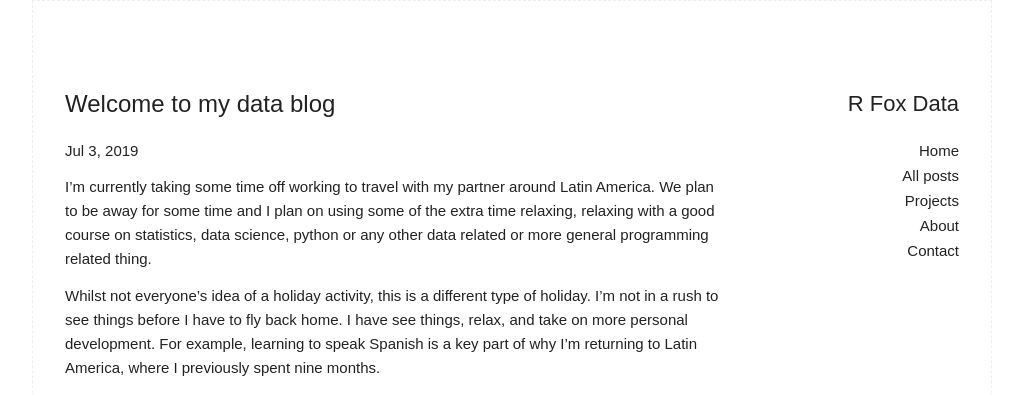
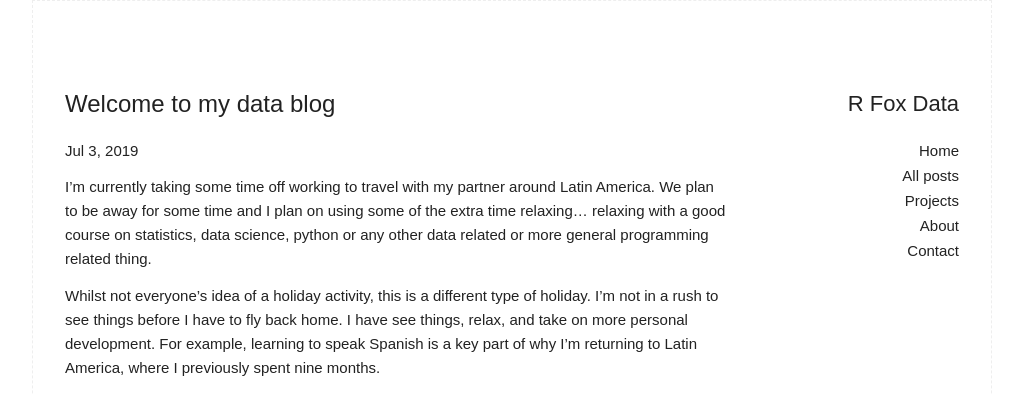
Before and after one commit to rjjfox/rjjfox.github.io, a Jekyll site: the page built from _posts/2019-07-03-welcome.md, in a window 1280 px wide. Shown: the top 395 px of the page, without its empty margins (128-1151 px from the left). Built offline with Jekyll 4.4.1, drawn with Linux system fonts in a browser that asks for light colours.

Commit message:
Minor edit to copy (elipsis)

```diff
--- a/_posts/2019-07-03-welcome.md
+++ b/_posts/2019-07-03-welcome.md
@@ -7,7 +7,7 @@ location: Samaipata, Bolivia
 location-link: Samaipata
 ---
 
-I'm currently taking some time off working to travel with my partner around Latin America. We plan to be away for some time and I plan on using some of the extra time relaxing, relaxing with a good course on statistics, data science, python or any other data related or more general programming related thing.
+I'm currently taking some time off working to travel with my partner around Latin America. We plan to be away for some time and I plan on using some of the extra time relaxing... relaxing with a good course on statistics, data science, python or any other data related or more general programming related thing.
 
 <!--description-->
 
```
